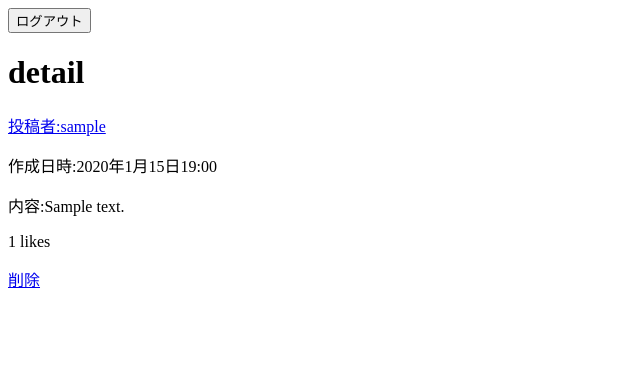
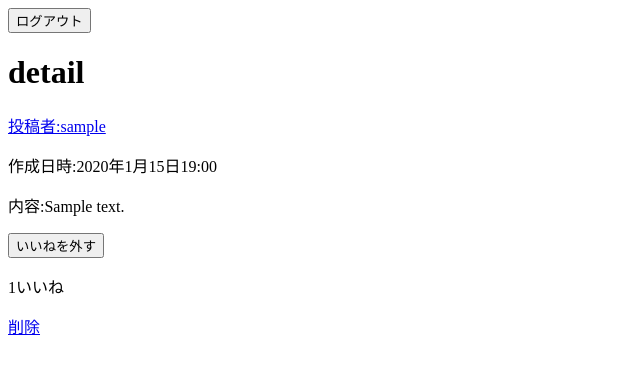
Before and after one commit to shinonome-inc/backend-final-assignment-i-mak33-124, a Django app: page /tweets/1/ in a window 1280 px wide. Shown: the top 374 px of the page, without its empty margins (0-640 px from the left). Run offline with Django 4.2, Linux system fonts and the light colour scheme; a user stored in the database is signed in; tables that the repository leaves empty hold one stand-in row (values such as "Sample post").

Commit message:
like,unlike

```diff
--- a/templates/tweets/detail.html
+++ b/templates/tweets/detail.html
@@ -10,11 +10,18 @@
             <a href="{% url 'accounts:profile'  tweet.user %}">投稿者:{{tweet.user}}</a>
             <p>作成日時:{{tweet.created_at}}</p>
             <p>内容:{{tweet.content}}</p>
-            <p>{{ likes_count }} likes</p>
-            <div>
-                <a href="{% url 'tweets:delete' tweet.pk %}">削除</a>
-            </div>
+            {% if is_like %}
+            <form action="{% url 'tweets:unlike' tweet.pk %}" method="POST">{% csrf_token %}
+                <button type="submit">いいねを外す</button>
+                {% else %}
+                <form action="{% url 'tweets:like' tweet.pk %}" method="POST">{% csrf_token %}
+                    <button type="submit">いいね</button>
+                    {% endif %}
+                    <p>{{ likes_count }}いいね</p>
         </div>
+        {% if tweet.user == request.user %}
+        <a href="{% url 'tweets:delete' tweet.pk %}">削除</a>
+        {% endif %}
     </div>
 </div>
 {% endblock %}
--- a/tweets/urls.py
+++ b/tweets/urls.py
@@ -9,6 +9,6 @@ urlpatterns = [
     path("create/", views.TweetCreateView.as_view(), name="create"),
     path("<int:pk>/", views.TweetDetailView.as_view(), name="detail"),
     path("<int:pk>/delete/", views.TweetDeleteView.as_view(), name="delete"),
-    path("<int:pk>/like/", views.LikeView.as_view, name="like"),
+    path("<int:pk>/like/", views.LikeView.as_view(), name="like"),
     path("<int:pk>/unlike/", views.UnlikeView.as_view(), name="unlike"),
 ]
--- a/tweets/views.py
+++ b/tweets/views.py
@@ -34,8 +34,10 @@ class TweetDetailView(LoginRequiredMixin, DetailView):
 
     def get_context_data(self, **kwargs):
         context = super().get_context_data(**kwargs)
-        likes_count = Like.objects.filter(post=self.get_object()).count()
+        tweet = self.get_object()
+        likes_count = Like.objects.filter(post=tweet).count()
         context["likes_count"] = likes_count
+        context["is_like"] = Like.objects.filter(post=tweet, user=self.request.user).exists()
         return context
 
 
@@ -65,8 +67,8 @@ class UnlikeView(LoginRequiredMixin, View):
     def post(self, request, pk, *args, **kwargs):
         post = get_object_or_404(Tweet, pk=pk)
 
-        if not Like.objects.filter(user=request.user, post=post).exists():
-            return HttpResponseBadRequest("既にいいねされています")
+        if not Like.objects.filter(user=request.user, post=post).exists:
+            return HttpResponseBadRequest("いいねされていません")
 
         else:
             Like.objects.filter(user=request.user, post=post).delete()
```
Also changed, not shown: tweets/migrations/0003_rename_target_like_post.py (added).
